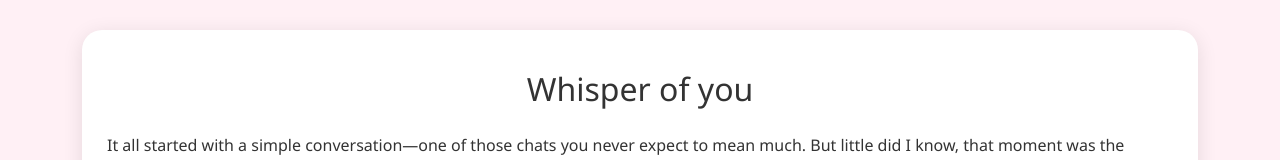
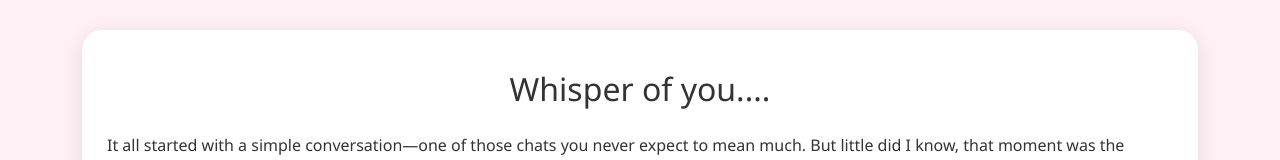
Before and after one commit to codereem111/finally, a plain HTML site: page index.html in a window 1280 px wide. Shown: the part 259-419 px from the top of the page. Drawn offline with nearby package versions, Linux system fonts and the light colour scheme.

Commit message:
Update index.html

```diff
--- a/index.html
+++ b/index.html
@@ -82,7 +82,7 @@
   <!-- Story Section -->
  <!-- Story Section -->
 <div class="story-section">
-    <h2 class="text-center mb-4"> Whisper of you </h2>
+    <h2 class="text-center mb-4"> Whisper of you.... </h2>
     <p>
       It all started with a simple conversation—one of those chats you never expect to mean much. But little did I know, that moment was the beginning of something magical.
     </p>
```
